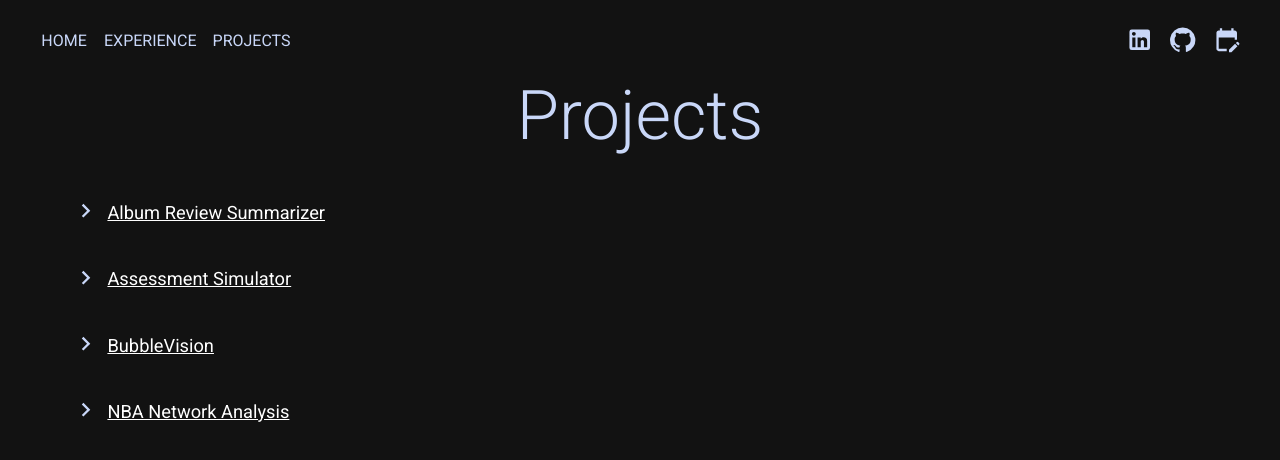
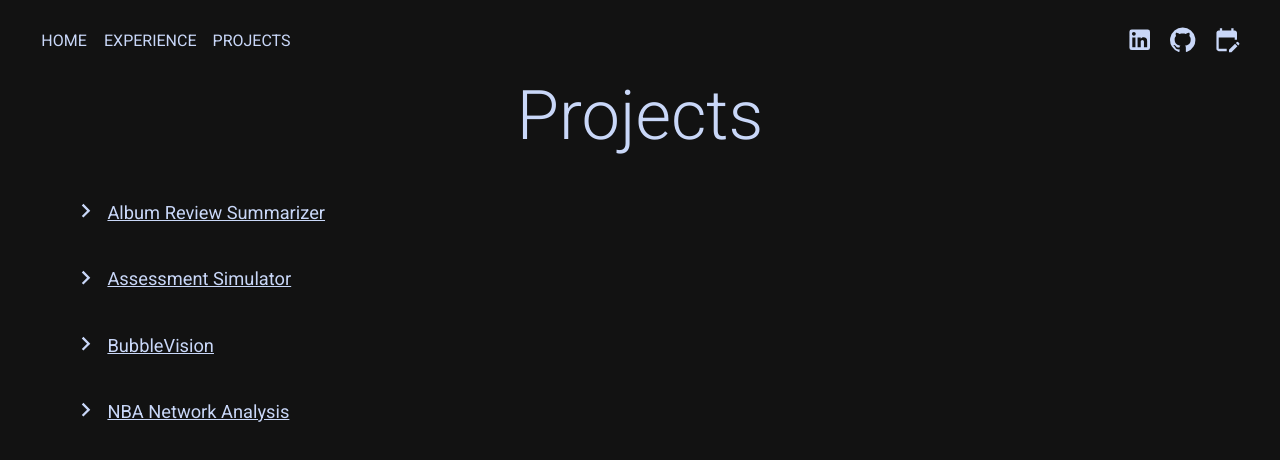
Before and after one commit to Xenox473/avd-folio, a Next.js app: page /projects in a window 1280 px wide. Shown: the top 460 px of the page. Built offline with nearby package versions, Linux system fonts and the light colour scheme.

Commit message:
Fixed colors

```diff
--- a/src/app/components/ResponsiveAppBar.tsx
+++ b/src/app/components/ResponsiveAppBar.tsx
@@ -50,7 +50,7 @@ const ResponsiveAppBar = () => {
     }}>
       <Container maxWidth="xl">
         <Toolbar disableGutters>
-          <Box sx={{ flexGrow: 1, display: { xs: 'flex', sm: 'none' } }}>
+          <Box sx={{ flexGrow: 1, display: { xs: 'flex', sm: 'none' }, color: colors.periwinkle }}>
             <IconButton
               size="large"
               aria-label="account of current user"
--- a/src/app/components/timeline.tsx
+++ b/src/app/components/timeline.tsx
@@ -57,7 +57,7 @@ export const Timeline = ({ steps }: TimelineProps) => {
               }}>
                 <Typography variant='body1'>
                   {step.caption?.includes("https") ?
-                    <a href={step.caption} style={{ color: 'white' }}> {step.title} </a>
+                    <a href={step.caption} style={{ color: colors.periwinkle }}> {step.title} </a>
                     : step.title
                   }
                 </Typography>
```
